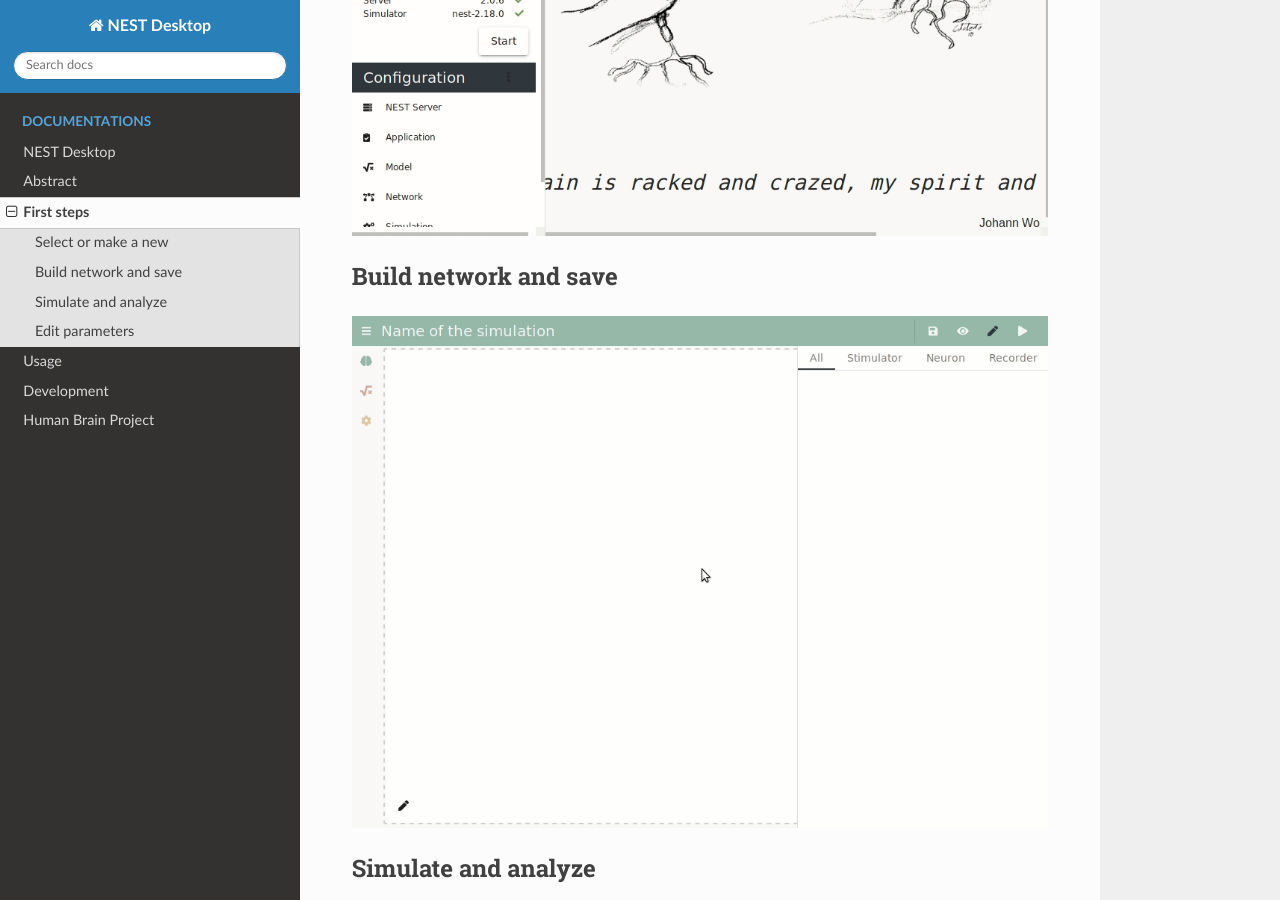
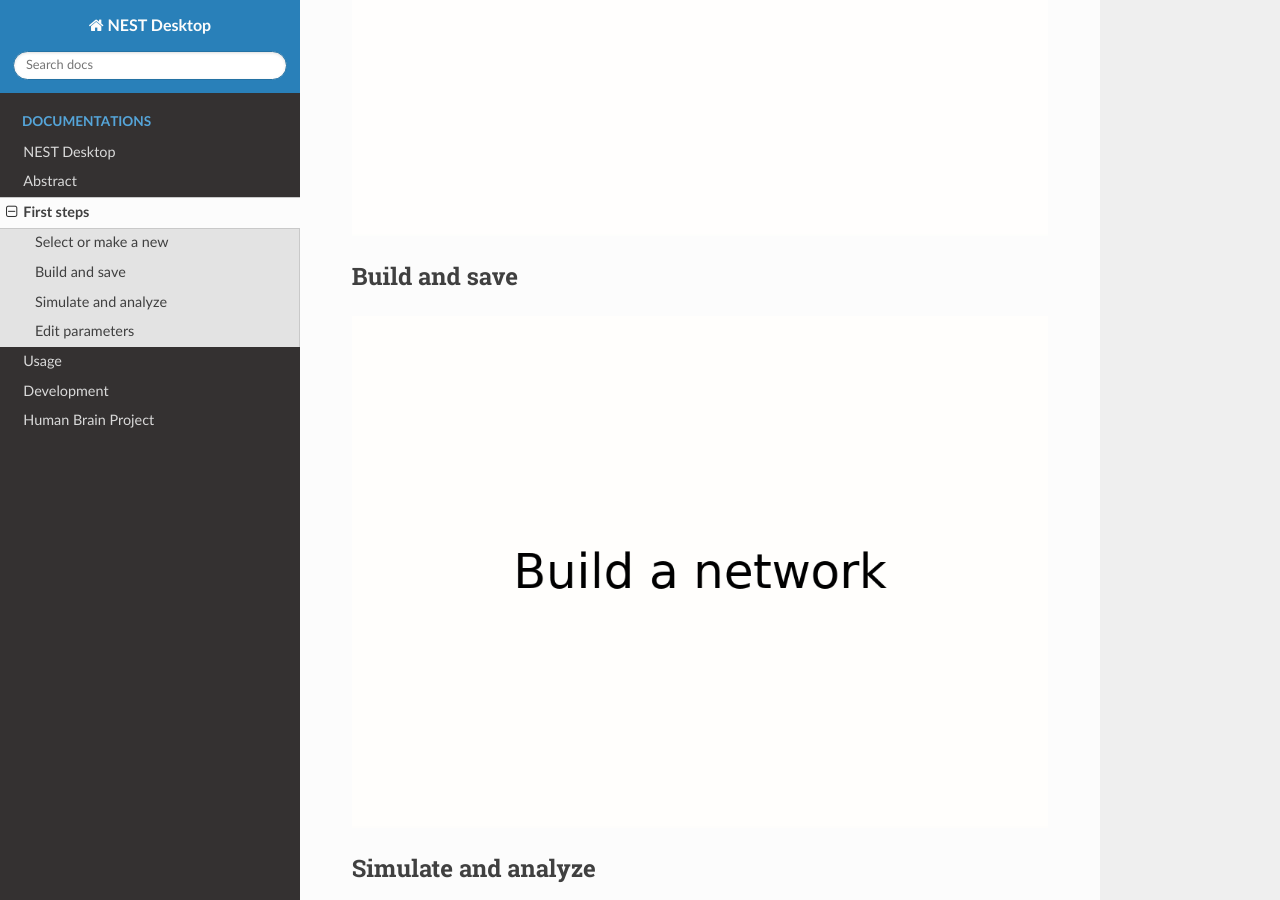
Before and after one commit to babsey/nest-desktop-docs, a Sphinx documentation site: the page built from docs/first-steps.rst, in a window 1280 px wide and 900 px high, scrolled down 492 px. Built offline with Sphinx 7.4.7 and the Read the Docs theme 2.0.0, drawn with Linux system fonts in a browser that asks for light colours.

Commit message:
Update gifs in docs

```diff
--- a/docs/first-steps.rst
+++ b/docs/first-steps.rst
@@ -11,8 +11,8 @@
    </embed>
 
 
-Build network and save
-----------------------
+Build and save
+--------------
 
 .. raw:: html
 
```
Also changed, not shown: docs/_static/img/build-and-save.gif, docs/_static/img/edit-parameters.gif, docs/_static/img/select-or-new.gif, docs/_static/img/simulate-and-analyze.gif.
